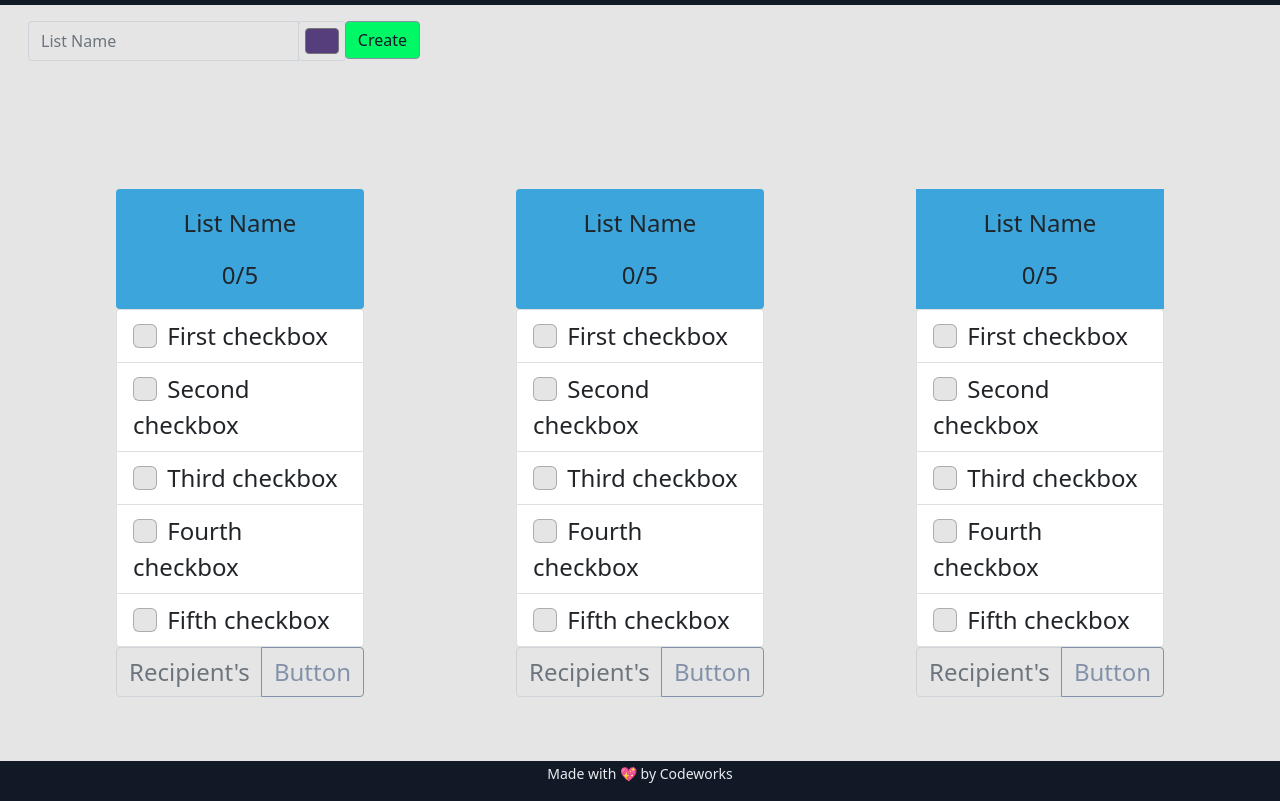
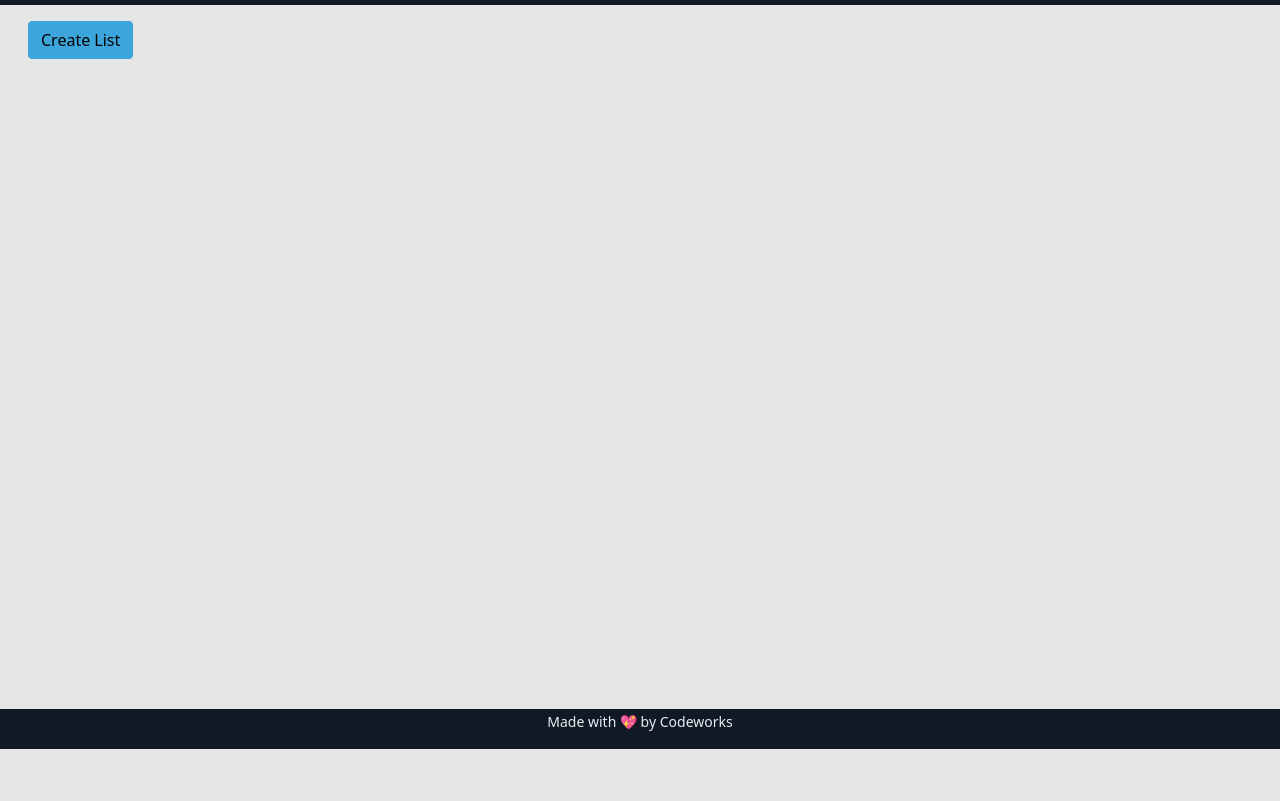
Before and after one commit to Omanmano2/MVCS-TASKMANAGER, a website with bundled scripts: page index.html in a window 1280 px wide. Shown: the part 51-852 px from the top of the page. After the commit the page ends 800 px from the top, so only its background shows below. Built offline with nearby package versions, Linux system fonts and the light colour scheme.

Commit message:
Thursday Push

```diff
--- a/app/AppState.js
+++ b/app/AppState.js
@@ -1,9 +1,14 @@
 import { EventEmitter } from "./Utils/EventEmitter.js"
 import { isValidProp } from "./Utils/isValidProp.js"
+import {ListTemplate} from "./Models/ListTemplate.js"
 
 class AppState extends EventEmitter {
   /** @type {import('./Models/Value').Value[]} */
   values = []
+
+  listTemplates = [
+    // new ListTemplate ({color: '#ea0606', name: 'Chores'})
+  ]
 }
 
 export const ProxyState = new Proxy(new AppState(), {
--- /dev/null
+++ b/app/Components/ListTemplateForm.js
@@ -0,0 +1,18 @@
+
+export function listTemplateForm() {
+  return /*html*/ `
+<form onsubmit="app.listTemplatesController.createListTemplate()">
+  <div class="form-group">
+    <input type="text" name="name" class="form-control" placeholder="List Name..." minlength="4"
+      maxlength="50" required>
+  </div>
+  <div class="form-group mt-2">
+    <input type="color" name='color' class="form control form-control-color" id="exampleColorInput" value="#ffffff" title="Choose your color" required>
+  </div>
+  <div class="modal-footer">
+    <button type="button" class="btn btn-secondary" data-bs-dismiss="modal">Close</button>
+    <button class="btn btn-success">Create List</button>
+  </div>
+</form>
+  `
+}
--- /dev/null
+++ b/app/Controllers/ListTemplatesController.js
@@ -0,0 +1,39 @@
+import { ProxyState } from "../AppState.js"
+import { listTemplateForm } from "../Components/ListTemplateForm.js"
+import { listTemplatesService } from "../Services/ListTemplatesService.js"
+
+
+
+function _drawListTemplates() {
+  let template = ''
+  ProxyState.listTemplates.forEach(t => template += t.Template)
+  document.getElementById('listArea').innerHTML = template
+}
+
+function _drawListTemplateForm() {
+  document.getElementById('modal-body-slot').innerHTML = listTemplateForm()
+}
+export class ListTemplatesController {
+
+  constructor() {
+    ProxyState.on('listTemplates', _drawListTemplates)
+    _drawListTemplates()
+  }
+
+  createListTemplate() {
+    window.event.preventDefault()
+    let form = window.event.target
+    const newListTemplate = {
+      name: form.name.value,
+      color: form.color.value,
+    }
+    console.log('new list Template', newListTemplate)
+    listTemplatesService.createListTemplate(newListTemplate)
+
+    form.reset()
+    bootstrap.Modal.getOrCreateInstance(document.getElementById('listTemplateModal')).toggle()
+ }
+ drawListTemplateForm(){
+   _drawListTemplateForm()
+ }
+}
--- /dev/null
+++ b/app/Models/ListTemplate.js
@@ -0,0 +1,46 @@
+import { generateId } from "../Utils/generateId.js";
+
+
+
+export class ListTemplate {
+  constructor(data) {
+    this.id = data.id || generateId()
+    this.color  = data.color
+    this.name = data.name
+  }
+
+  get Template() {
+    return /*html*/ `
+    <div class="col-md-3 p-5">
+    <div class="row flex-column mt-5 border border-dark rounded">
+      <div class="col pt-1 fs-4 rounded border border-dark" style="background-color: ${this.color}">
+        <p class="text-end">
+          <i class="mdi mdi-delete selectable" onclick="app.listTemplateController.deleteListTemplate(${this.id})"></i>
+        </p>
+        <span class="text-center">
+          <p>${this.name}</p>
+          <p>N/A</p>
+        </span>
+      </div>
+      <div class="col p-0 fs-4">
+        <ul class="list-group" id="listReciever">
+            <!--list item template -->
+          <li class="list-group-item py-3">
+            <input class="form-check-input me-1" type="checkbox" value="" aria-label="...">
+            First checkbox
+          </li>
+
+        </ul>
+      </div>
+      <form onsubmit="app.listingsController.createListItem('${this.id}')" class="p-0 border border-dark">
+        <div class="form-group d-flex">
+          <!-- Input field for toppings -->
+          <input type="text" name="name" class="form-control" placeholder="ListItem....">
+          <button class="btn btn-success">+</button>
+        </div>
+      </form>
+    </div>
+  </div>`
+
+  }
+}
--- /dev/null
+++ b/app/Services/ListTemplatesService.js
@@ -0,0 +1,17 @@
+import { ProxyState } from "../AppState.js"
+import { ListTemplate } from "../Models/ListTemplate.js"
+
+
+
+class ListTemplatesService {
+  constructor() {
+    ProxyState.on('listTemplates')
+  }
+
+  createListTemplate(newListTemplate) {
+    ProxyState.listTemplates = [new ListTemplate(newListTemplate), ...ProxyState.listTemplates]
+    console.log('list template in proxy', ProxyState.listTemplates)
+  }
+}
+
+export const listTemplatesService = new ListTemplatesService()
--- a/app/main.js
+++ b/app/main.js
@@ -1,7 +1,8 @@
-import { ValuesController } from "./Controllers/ValuesController.js";
+import {ListTemplatesController } from "./Controllers/ListTemplatesController.js";
 
 class App {
   // valuesController = new ValuesController();
+  listTemplatesController = new ListTemplatesController()
 }
 
 window["app"] = new App();
--- a/assets/style/style.css
+++ /dev/null
@@ -1 +0,0 @@
-/* BASIC STYLES HERE */
--- a/index.html
+++ b/index.html
@@ -8,7 +8,7 @@
   <link rel="icon" href="https://bcw.blob.core.windows.net/public/img/9977764104160066">
   <link href="https://cdn.jsdelivr.net/npm/bootstrap@5.1.0/dist/css/bootstrap.min.css" rel="stylesheet"
     integrity="sha384-KyZXEAg3QhqLMpG8r+8fhAXLRk2vvoC2f3B09zVXn8CA5QIVfZOJ3BCsw2P0p/We" crossorigin="anonymous">
-
+  <link rel="stylesheet" href="//cdn.jsdelivr.net/npm/@mdi/font@6.5.95/css/materialdesignicons.min.css">
   <link rel="stylesheet" href="assets/style/main.css">
   <link rel="stylesheet" href="assets/style/style.css">
   <title>MVCS-TASKMANAGER</title>
@@ -27,15 +27,8 @@
     <div class="container-fluid">
       <div class="row p-3 align-items-end ">
         <div class="col-md-4 ">
-          <div class="input-group mb-3">
-            <input type="text" class="form-control" placeholder="List Name" aria-label="List Name">
-            <span>
-              <input type="color" class="form-control form-control-color " id="exampleColorInput" value="#563d7c"
-                title="Choose your color">
-            </span>
-            <span>
-              <button class="btn btn-outline-secondary bg-success text-dark ." type="button" id="button-addon2"
-                onclick="createList()">Create</button>
+          <button class="btn btn-primary" data-bs-target="#listTemplateModal" data-bs-toggle="modal"
+          onclick="app.listTemplatesController.drawListTemplateForm()">Create List</button>
             </span>
           </div>
         </div>
@@ -45,119 +38,38 @@
 
 
     <div class="container-fluid">
-      <div class="row justify-content-evenly">
-        <div class="col-md-3 p-5">
-          <div class="row flex-column mt-5">
-            <div class="col text-center bg-primary pt-3 fs-4 rounded">
-              <p>List Name</p>
-              <p>0/5</p>
+      <div class="row justify-content-evenly" id="listArea">
+
+        <!-- <div class="col-md-3 p-5">
+          <div class="row flex-column mt-5 border border-dark rounded">
+            <div class="col bg-primary pt-1 fs-4 rounded border border-dark">
+              <p class="text-end">
+                <i class="mdi mdi-delete selectable"></i>
+              </p>
+              <span class="text-center">
+                <p>List name</p>
+                <p>0/5</p>
+              </span>
             </div>
             <div class="col p-0 fs-4">
               <ul class="list-group" id="listReciever">
-                <li class="list-group-item">
+
+                <li class="list-group-item py-3">
                   <input class="form-check-input me-1" type="checkbox" value="" aria-label="...">
                   First checkbox
                 </li>
-                <li class="list-group-item">
-                  <input class="form-check-input me-1" type="checkbox" value="" aria-label="...">
-                  Second checkbox
-                </li>
-                <li class="list-group-item">
-                  <input class="form-check-input me-1" type="checkbox" value="" aria-label="...">
-                  Third checkbox
-                </li>
-                <li class="list-group-item">
-                  <input class="form-check-input me-1" type="checkbox" value="" aria-label="...">
-                  Fourth checkbox
-                </li>
-                <li class="list-group-item">
-                  <input class="form-check-input me-1" type="checkbox" value="" aria-label="...">
-                  Fifth checkbox
-                </li>
+
               </ul>
             </div>
-            <div class="input-group mb-3 p-0">
-              <input type="text" class="form-control fs-4" placeholder="Recipient's username"
-                aria-label="Recipient's username" aria-describedby="button-addon2">
-              <button class="btn btn-outline-secondary fs-4" type="button" id="button-addon2">Button</button>
-            </div>
+            <form onsubmit="app.listingController.createListItem('${this.id}')" class="p-0 border border-dark">
+              <div class="form-group d-flex">
+
+                <input type="text" name="name" class="form-control" placeholder="ListItem....">
+                <button class="btn btn-success">+</button>
+              </div>
+            </form>
           </div>
-        </div>
-
-        <div class="col-md-3 p-5">
-          <div class="row flex-column mt-5">
-            <div class="col text-center bg-primary pt-3 fs-4 rounded">
-              <p>List Name</p>
-              <p>0/5</p>
-            </div>
-            <div class="col p-0 fs-4">
-              <ul class="list-group" id="listReciever">
-                <li class="list-group-item">
-                  <input class="form-check-input me-1" type="checkbox" value="" aria-label="...">
-                  First checkbox
-                </li>
-                <li class="list-group-item">
-                  <input class="form-check-input me-1" type="checkbox" value="" aria-label="...">
-                  Second checkbox
-                </li>
-                <li class="list-group-item">
-                  <input class="form-check-input me-1" type="checkbox" value="" aria-label="...">
-                  Third checkbox
-                </li>
-                <li class="list-group-item">
-                  <input class="form-check-input me-1" type="checkbox" value="" aria-label="...">
-                  Fourth checkbox
-                </li>
-                <li class="list-group-item">
-                  <input class="form-check-input me-1" type="checkbox" value="" aria-label="...">
-                  Fifth checkbox
-                </li>
-              </ul>
-            </div>
-            <div class="input-group mb-3 p-0">
-              <input type="text" class="form-control fs-4" placeholder="Recipient's username"
-                aria-label="Recipient's username" aria-describedby="button-addon2">
-              <button class="btn btn-outline-secondary fs-4" type="button" id="button-addon2">Button</button>
-            </div>
-          </div>
-        </div>
-        <div class="col-md-3 p-5">
-          <div class="row flex-column mt-5">
-            <div class="col text-center bg-primary pt-3 fs-4 ">
-              <p>List Name</p>
-              <p>0/5</p>
-            </div>
-            <div class="col p-0 fs-4">
-              <ul class="list-group" id="listReciever">
-                <li class="list-group-item">
-                  <input class="form-check-input me-1" type="checkbox" value="" aria-label="...">
-                  First checkbox
-                </li>
-                <li class="list-group-item">
-                  <input class="form-check-input me-1" type="checkbox" value="" aria-label="...">
-                  Second checkbox
-                </li>
-                <li class="list-group-item">
-                  <input class="form-check-input me-1" type="checkbox" value="" aria-label="...">
-                  Third checkbox
-                </li>
-                <li class="list-group-item">
-                  <input class="form-check-input me-1" type="checkbox" value="" aria-label="...">
-                  Fourth checkbox
-                </li>
-                <li class="list-group-item">
-                  <input class="form-check-input me-1" type="checkbox" value="" aria-label="...">
-                  Fifth checkbox
-                </li>
-              </ul>
-            </div>
-            <div class="input-group mb-3 p-0">
-              <input type="text" class="form-control fs-4" placeholder="Recipient's username"
-                aria-label="Recipient's username" aria-describedby="button-addon2">
-              <button class="btn btn-outline-secondary fs-4" type="button" id="button-addon2">Button</button>
-            </div>
-          </div>
-        </div>
+        </div> -->
 
       </div>
     </div>
@@ -176,6 +88,22 @@
     integrity="sha384-U1DAWAznBHeqEIlVSCgzq+c9gqGAJn5c/t99JyeKa9xxaYpSvHU5awsuZVVFIhvj"
     crossorigin="anonymous"></script>
   <script src="app/main.js" type="module"></script>
+
+  <!--Modal-->
+  <div class="modal fade" id="listTemplateModal" tabindex="-1">
+    <div class="modal-dialog">
+      <div class="modal-content">
+        <div class="modal-header">
+          <h5 class="modal-title">Create List!</h5>
+          <button type="button" class="btn-close" data-bs-dismiss="modal" aria-label="Close"></button>
+        </div>
+        <div class="modal-body" id="modal-body-slot">
+          <!-- Form will be injected here -->
+        </div>
+      </div>
+    </div>
+  </div>
+
 </body>
 
 </html>
```
